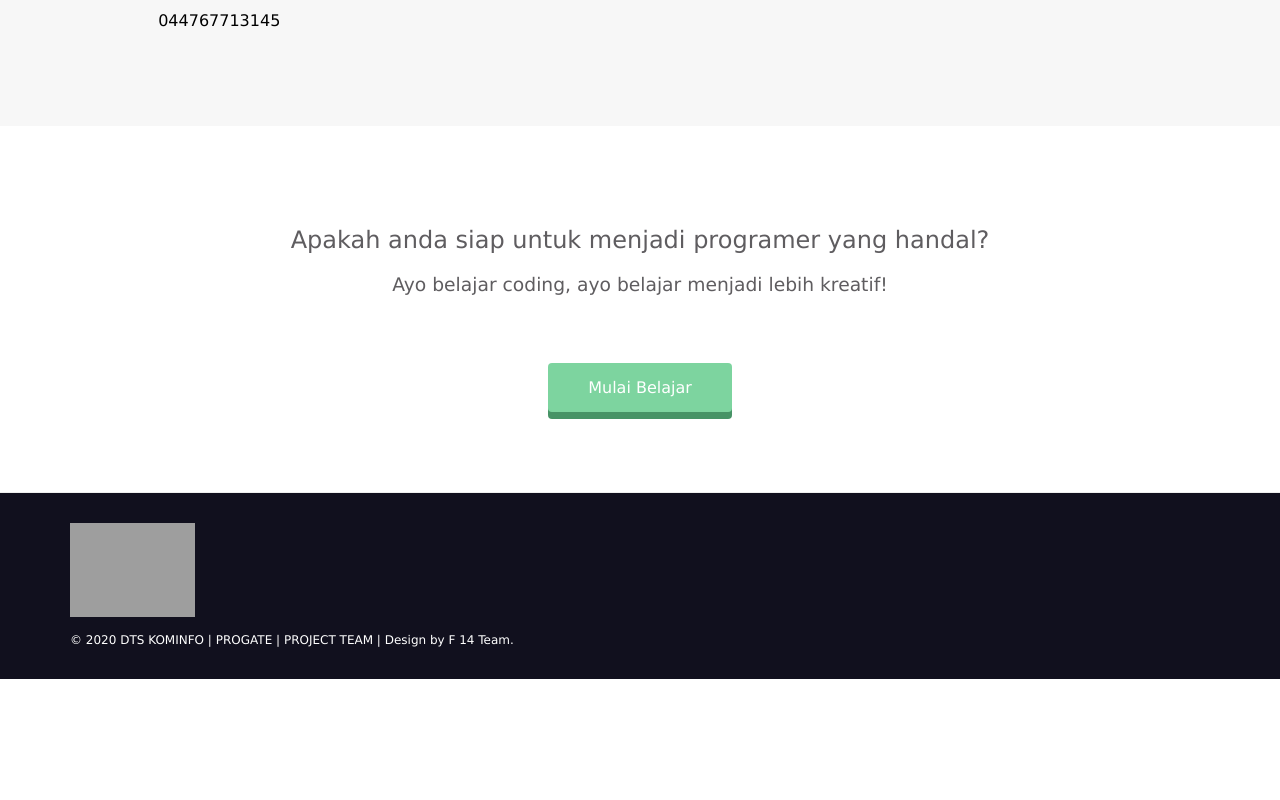
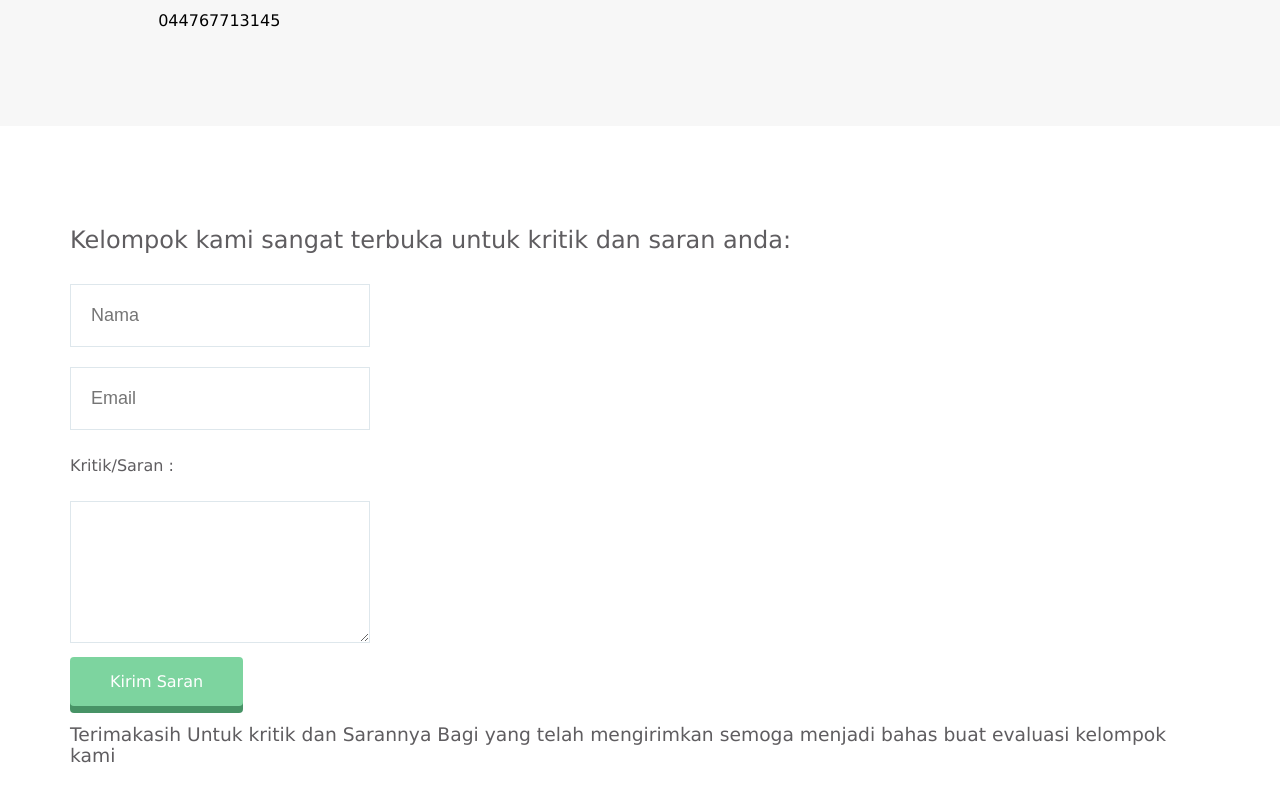
Before and after one commit to khalid-zulfikar/F14_DTS20, a plain HTML site: page index.html in a window 1280 px wide. Shown: the part 1360-2160 px from the top of the page. Before the commit the page ends 2039 px from the top, so only its background shows below. Drawn offline with Linux system fonts and the light colour scheme; grey boxes are pictures that could not be loaded.

Commit message:
Update index.html

```diff
--- a/index.html
+++ b/index.html
@@ -93,13 +93,19 @@
         </div>
       </div>
     </div>
-    <div class="message-wrapper" id="login">
+    <div class="extra_2">
       <div class="container">
         <div class="heading">
-          <h2>Apakah anda siap untuk menjadi programer yang handal?</h2>
-          <h3>Ayo belajar coding, ayo belajar menjadi lebih kreatif!</h3>
+          <h2>Kelompok kami sangat terbuka untuk kritik dan saran anda:</h2>
+          <form class="form" method="post">
+            <input type="text" name="Nama" placeholder="Nama"> <br>
+            <input type="email" name="email" placeholder="Email"><br>
+            <p>Kritik/Saran :</p>
+            <textarea name="saran" rows="5" cols="100"></textarea>
+          </form>
+          <span class="btn message">Kirim Saran</span>
+          <h3>Terimakasih Untuk kritik dan Sarannya Bagi yang telah mengirimkan semoga menjadi bahas buat evaluasi kelompok kami</h3>
         </div>
-        <span class="btn message">Mulai Belajar</span>
       </div>
     </div>
     <footer>
```
